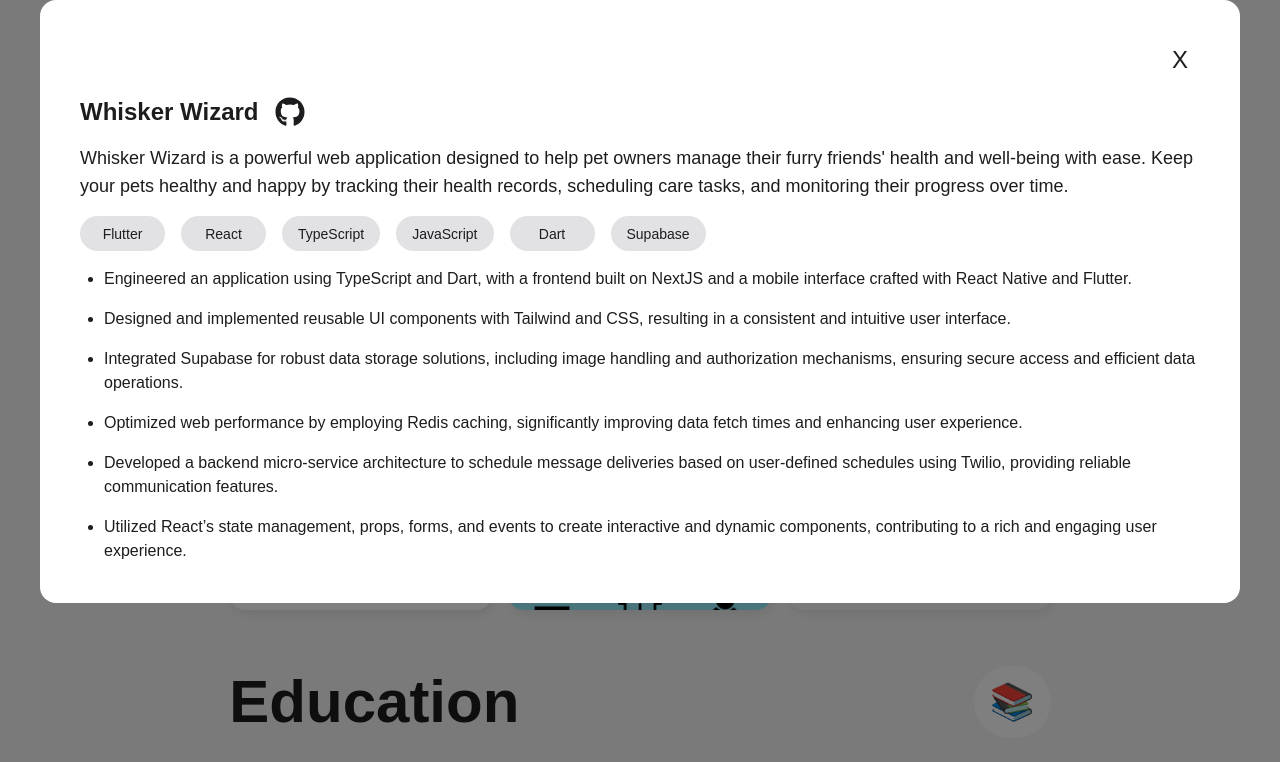
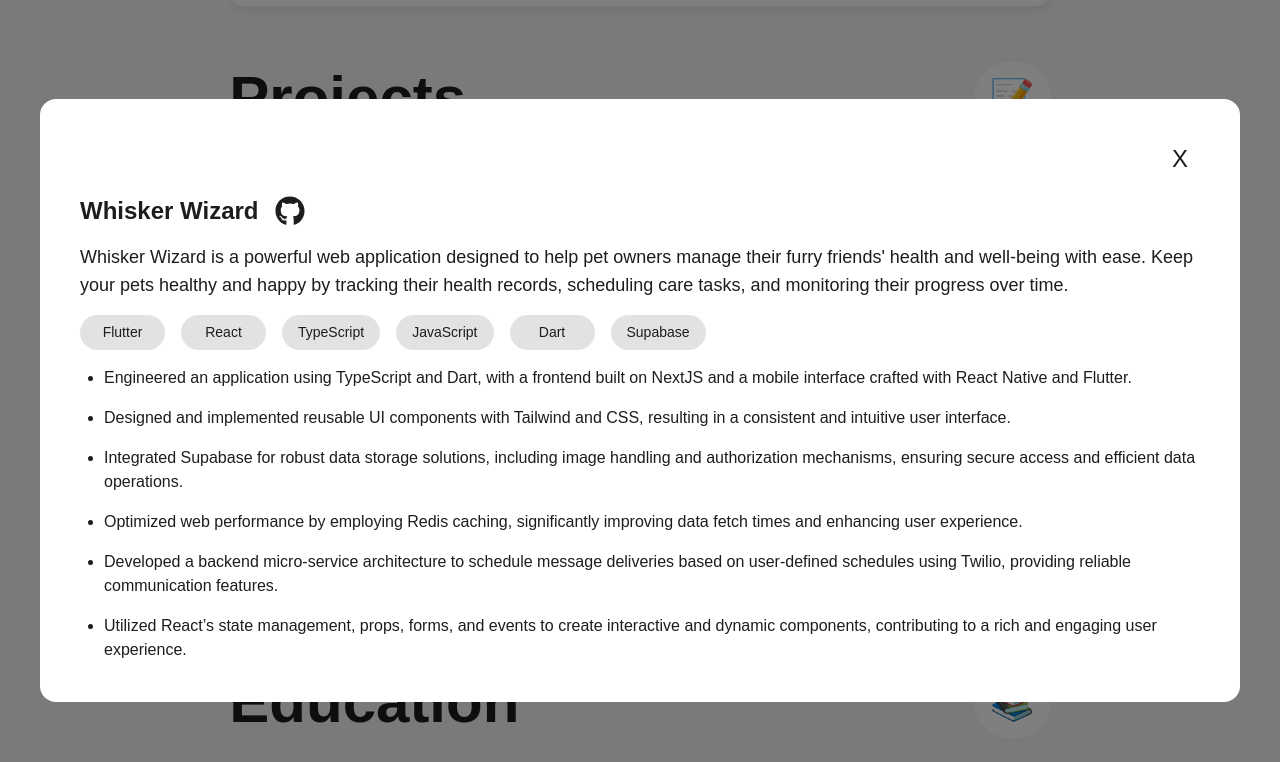
Before and after one commit to msabeeh01/My_Portfolio, a Next.js app: page / in a window 1280 px wide. Both pictures are taken after a click on the picture 360 px from the left and 1940 px from the top of the page. Shown: the part 1540-2302 px from the top of the page. Built offline with nearby package versions, Linux system fonts and the light colour scheme; a web font is replaced by a local one.

Commit message:
updated all to typescript, fixed further modal bugs, changed favicon and tab name

```diff
--- a/components/ProjectSet/OverlayStuff/ProjectOverlay.jsx
+++ b/components/ProjectSet/OverlayStuff/ProjectOverlay.tsx
@@ -4,12 +4,21 @@
 import PillCard from "@/components/ExperienceSet/PillCardStuff/PillCard";
 import { useEffect, useRef } from "react";
 
-const ProjectOverlay = ({
+interface ProjectOverlayProps {
+  name: string;
+  bullets: string[];
+  skills: string[];
+  body: string;
+  link: string;
+  github: string;
+  onClose: () => void;
+}
+
+const ProjectOverlay: React.FC<ProjectOverlayProps> = ({
   name,
   bullets,
   skills,
   body,
-  image,
   link,
   github,
   onClose,
@@ -17,7 +26,8 @@
 
   return (
     <div className="fixed top-0 left-0 right-0 bottom-0 overflow-scroll justify-center items-center z-50 bg-black bg-opacity-50">
-      <div className="flex flex-col bg-white gap-4 p-10 mx-10 rounded-2xl">
+      <div className="flex md:h-full md:place-items-center" >
+      <div className="flex flex-col bg-white gap-4 p-10 mx-10 rounded-2xl md:place-items-center">
         <div className="flex flex-col gap-4">
           <div className="w-full flex justify-end cursor-pointer">
             <p
@@ -66,6 +76,7 @@
           <></>
         )}
       </div>
+      </div>
     </div>
   );
 };
--- a/components/ProjectSet/ProjectBento.jsx
+++ b/components/ProjectSet/ProjectBento.tsx
@@ -1,6 +1,6 @@
 "use client"
 
-import Image from "next/image"
+import Image, { StaticImageData } from "next/image"
 import Aos from "aos"
 import "aos/dist/aos.css"
 import { useEffect, useRef, useState } from "react"
@@ -11,7 +11,18 @@
 import ProjectOverlay from "./OverlayStuff/ProjectOverlay"
 import { disableBodyScroll, enableBodyScroll } from "body-scroll-lock"
 
-const ProjectBento = ({ name, description, body, skills, image, link, github, bullets }) => {
+interface ProjectBentoProps {
+    name: string
+    description: string
+    body?: string
+    skills: string[]
+    image: StaticImageData
+    link?: string
+    github?: string
+    bullets?: string[]
+}
+
+const ProjectBento: React.FC<ProjectBentoProps> = ({ name, description, body, skills, image, link, github, bullets }) => {
     const [open, setOpen] = useState(false);
     const [overlayOpen, setOverlayOpen] = useState(false);
     const overlayRef = useRef(null);
@@ -44,10 +55,10 @@
                     {/* Project Image */}
                     {link ?
                         <a href={link} target="_blank">
-                            <Image src={image ? image : project_placeholder} quality={100} className="object-cover h-full rounded-2xl w-full" />
+                            <Image alt="project" src={image ? image : project_placeholder} quality={100} className="object-cover h-full rounded-2xl w-full" />
                         </a>
                         :
-                        <Image src={image ? image : project_placeholder} quality={100} className="object-cover h-full rounded-2xl w-full" onClick={handleOverlayOpen} />}
+                        <Image alt="project" src={image ? image : project_placeholder} quality={100} className="object-cover h-full rounded-2xl w-full" onClick={handleOverlayOpen} />}
 
                     {/* if no props provided no div */}
                     {/* white text section */}
@@ -87,11 +98,12 @@
 
             {/* Overlay */}
             {overlayOpen && (
+
+
                     <ProjectOverlay
                         name={name}
                         body={body}
                         skills={skills}
-                        image={image}
                         link={link}
                         github={github}
                         bullets={bullets}
```
Also changed, not shown: components/ProjectSet/ProjectSet.tsx (renamed from components/ProjectSet/ProjectSet.jsx).
